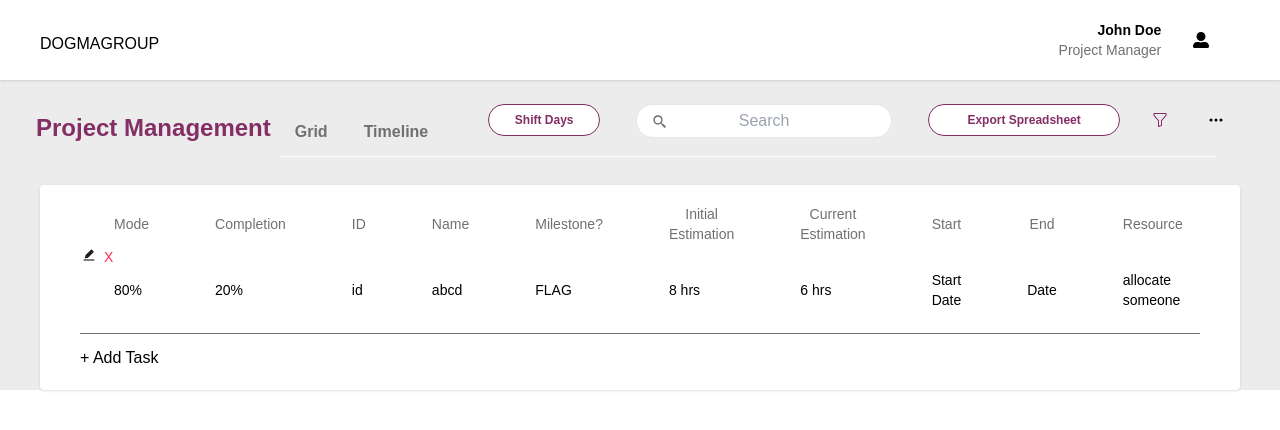
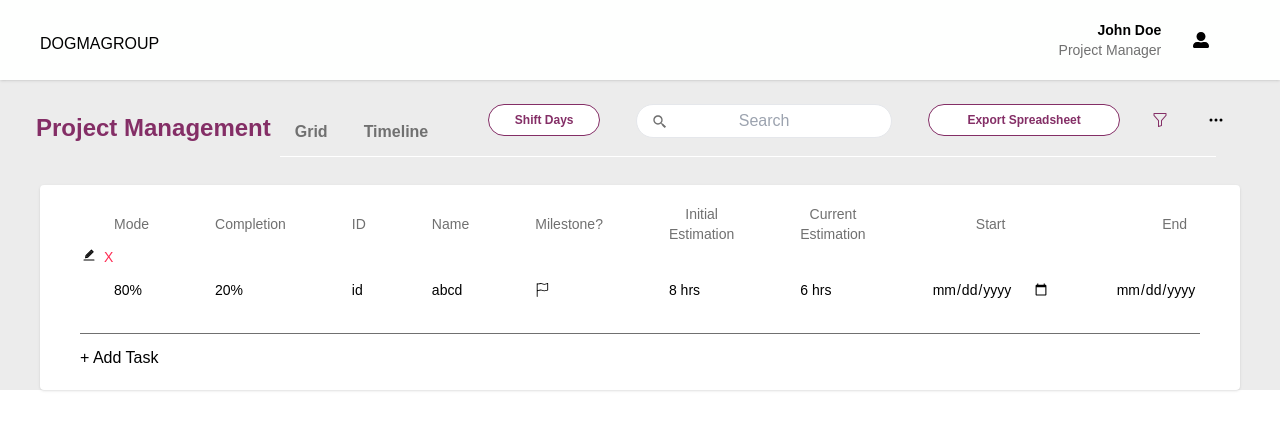
Before and after one commit to pushkar1995/pm-reactapp, a React (Create React App) app: page / in a window 1280 px wide. Shown: the top 430 px of the page. Built offline with nearby package versions, Linux system fonts and the light colour scheme.

Commit message:
CRUD With Basic datepicker layout and tooglemilestone code which does not works

```diff
--- /dev/null
+++ b/src/Components/Datepicker/Datepicker.tsx
@@ -0,0 +1,11 @@
+import React from 'react'
+
+const Datepicker = () => {
+  return (
+    <div className=''>
+        <div className=''></div>
+    </div>
+  )
+}
+
+export default Datepicker
--- a/src/Components/Grid/AddTaskForm.tsx
+++ b/src/Components/Grid/AddTaskForm.tsx
@@ -1,6 +1,5 @@
 import React, { useState, ChangeEvent, useRef, useEffect } from 'react'
 import { Task } from '../pmapp.types'
-
 interface AddTaskFormProps {
     onAddTaskClickBtnHandler: (data: Task) => void
     toClearAddFormHandler: () => void
@@ -11,11 +10,11 @@ const AddTForm = (props: AddTaskFormProps) => {
     const [ modeTitle, setModeTitle ] = useState('')
     const [ completion, setCompletion ] = useState('')
     const [ name, setName ] = useState('')
-    const [ milestone, setMilestone ] = useState('')
+    // const [ milestone, setMilestone ] = useState('')
     const [ initialEstimation, setInitialEstimation ] = useState('')
     const [ currentEstimation, setCurrentEstimation ] = useState('')
-    const [ startDate, setStartDate ] = useState('')
-    const [ endDate, setEndDate ] = useState('')
+    const [ startDate, setStartDate ] = useState(new Date())
+    const [ endDate, setEndDate ] = useState(new Date())
     const [ resource, setResource ] = useState('')
     const [ status, setStatus ] = useState('')
     const [ dep, setDep ] = useState('')
@@ -37,9 +36,9 @@ const AddTForm = (props: AddTaskFormProps) => {
         setName(e.target.value)
     }
 
-    const handleMilestoneChange = (e: ChangeEvent<HTMLInputElement>): void => {
-        setMilestone(e.target.value)
-    }
+    // const handleMilestoneChange = (e: ChangeEvent<HTMLInputElement>): void => {
+    //     setMilestone(e.target.value)
+    // }
 
 
     const handleInitialEstimation = (e: ChangeEvent<HTMLInputElement>): void => {
@@ -50,12 +49,12 @@ const AddTForm = (props: AddTaskFormProps) => {
         setCurrentEstimation(e.target.value)
     }
 
-    const handleStartDateChange = (e: ChangeEvent<HTMLInputElement>): void => {
-        setStartDate(e.target.value)
+    const handleStartDateChange = (e: ChangeEvent<Date>): void => {
+        // setStartDate(e.target.value)
     }
 
     const handleEndDateChange = (e: ChangeEvent<HTMLInputElement>): void => {
-        setEndDate(e.target.value)
+        // setEndDate(e.target.value)
     }
 
     const handleResourceChange = (e: ChangeEvent<HTMLInputElement>): void => {
@@ -98,7 +97,7 @@ const AddTForm = (props: AddTaskFormProps) => {
             completion: completion,
             id: new Date().getMilliseconds(),
             name: name,
-            milestone: milestone,
+            milestone: false,
             initialEstimation: initialEstimation,
             currentEstimation: currentEstimation,
             startDate: startDate,
@@ -145,14 +144,14 @@ const AddTForm = (props: AddTaskFormProps) => {
             value={name}
             onChange={handleNameChange}
           />
-          <input
+          {/* <input
             title='Milestone'
             type='text'
             placeholder='Milestone'
             className='h-15 w-14 mx-8 border'
             value={milestone}
             onChange={handleMilestoneChange}
-          />
+          /> */}
           <input
             title='Initial Estimation'
             type='text'
@@ -172,20 +171,19 @@ const AddTForm = (props: AddTaskFormProps) => {
           />
           <input
             title='StartDate'
-            type='text'
-            placeholder='Start'
-            className='h-15 w-15 mx-8 border'
-            value={startDate}
-            onChange={handleStartDateChange}
-            // ref={dateInputRef}
+            type='date'
+            // placeholder='Start'
+            // className='h-15 w-15 mx-8 border'
+            // value={startDate}
+            // onChange={handleStartDateChange}
           />
           <input
             title='EndDate'
-            type='text'
-            placeholder='End'
-            className='h-15 w-15 mx-8 border'
-            value={endDate}
-            onChange={handleEndDateChange}
+            type='date'
+            // placeholder='End'
+            // className='h-15 w-15 mx-8 border'
+            // value={endDate}
+            // onChange={handleEndDateChange}
           />
           <input
             title='Resource'
--- a/src/Components/Grid/EditTaskForm.tsx
+++ b/src/Components/Grid/EditTaskForm.tsx
@@ -47,11 +47,11 @@ const EditGridForm = (props: EditTaskFormProps) => {
     }
 
     const handleStartDateChange = (e: ChangeEvent<HTMLInputElement>): void => {
-        setUpdatedStartDate(e.target.value)
+        // setUpdatedStartDate(e.target.value)
     }
 
     const handleEndDateChange = (e: ChangeEvent<HTMLInputElement>): void => {
-        setUpdatedEndDate(e.target.value)
+        // setUpdatedEndDate(e.target.value)
     }
 
     const handleResourceChange = (e: ChangeEvent<HTMLInputElement>): void => {
@@ -141,11 +141,11 @@ const EditGridForm = (props: EditTaskFormProps) => {
             value={updatedName}
             onChange={handleNameChange}
           />
-          <input
+          {/* <input
             title='Milestone'
             className='h-15 w-14 mx-8 border'
             value={currentData.milestone}
-          />
+          /> */}
           <input
             title='Initial Estimation'
             // placeholder='Initial Estimation'
@@ -167,8 +167,8 @@ const EditGridForm = (props: EditTaskFormProps) => {
             type='text'
             placeholder='Start'
             className='h-15 w-15 mx-8 border'
-            value={updatedStartDate}
-            onChange={handleStartDateChange}
+            // value={updatedStartDate}
+            // onChange={handleStartDateChange}
             // ref={dateInputRef}
           />
           <input
@@ -176,7 +176,7 @@ const EditGridForm = (props: EditTaskFormProps) => {
             type='text'
             placeholder='End'
             className='h-15 w-15 mx-8 border'
-            value={updatedEndDate}
+            // value={updatedEndDate}
             onChange={handleEndDateChange}
           />
           <input
--- a/src/Components/Grid/GTable.tsx
+++ b/src/Components/Grid/GTable.tsx
@@ -12,15 +12,11 @@ interface GridTaskListProps {
 
 const GTable = (props: GridTaskListProps) => {
     const { taskArray,onDeleteClickHnd } = props
-
-    // useEffect (() => {
-    //     console.log(taskArray)
-    // },[taskArray])
     // console.log(taskArray)
     const columns: any = useMemo(() => COLUMNS, [])
     // const data = useMemo(() => MOCK_DATA, [])
-    const data = useMemo(() => taskArray, [])
-    console.log(data)
+    const data = useMemo(() => taskArray, [taskArray])
+    // console.log(data)
 
     const tableInstance = useTable({
         // columns: COLUMNS,
@@ -30,7 +26,6 @@ const GTable = (props: GridTaskListProps) => {
     },
     useSortBy
     )
-
     const { getTableProps, getTableBodyProps, headerGroups, rows, prepareRow } = tableInstance
 
   return (
--- a/src/Components/Grid/GridList.tsx
+++ b/src/Components/Grid/GridList.tsx
@@ -1,15 +1,18 @@
 import React from 'react'
 import { Task } from '../pmapp.types'
 import { AiTwotoneEdit } from "react-icons/ai"
+import { BsFlag } from "react-icons/bs"
 
 interface GridTaskListProps {
   taskArray: Task[],
   onDeleteClickHnd(id: Number): any,
   onEdit: (data: Task) => void
+  toogleMilestoneFlag: any
 }
 
 const GridList = (props: GridTaskListProps) => {
-  const { taskArray, onDeleteClickHnd, onEdit } = props
+  const { taskArray, onDeleteClickHnd, onEdit,toogleMilestoneFlag } = props
+
   return (
     // <div className=''>
       <table className="table-auto w-full rounded border-separate  pt-4">
@@ -62,13 +65,40 @@ const GridList = (props: GridTaskListProps) => {
                   <td className="px-8">{task.completion}</td>
                   <td className="px-8">id</td>
                   <td className="px-8">{task.name}</td>
-                  <td className="px-8">{task.milestone}</td>
+                  <td className="px-8">
+                    {/* {task.milestone} */}
+                    <BsFlag
+                      onChange={() => toogleMilestoneFlag(task.id)}
+                      // className={`${task.milestone ? 'fill-pinkyred' : ''}`}
+                    />
+                  </td>
                   <td className="px-8">{task.initialEstimation}</td>
                   <td className="px-8">{task.currentEstimation}</td>
-                  <td className="px-8">{task.startDate}</td>
-                  <td className="px-8">{task.endDate}</td>
+                  <td className="px-8">
+                    {/* {task.startDate} */}
+                    <input
+                        title='StartDate'
+                        type='date'
+                        // placeholder='Start'
+                        // className='h-15 w-15 mx-8 border'
+                        // value={startDate}
+                        // onChange={handleStartDateChange}
+                    />
+                  </td>
+                  <td className="px-8">
+                    {/* {task.endDate} */}
+                    <input
+                        title='StartDate'
+                        type='date'
+                        // placeholder='Start'
+                        // className='h-15 w-15 mx-8 border'
+                        // value={startDate}
+                        // onChange={handleStartDateChange}
+                    />
+                  </td>
                   <td className="px-8">{task.resource}</td>
-                  <td className="px-8">{task.status}</td>                    <td className="px-8">{task.dep}</td>
+                  <td className="px-8">{task.status}</td>
+                  <td className="px-8">{task.dep}</td>
                   <td className="px-8">{task.priority}</td>
                   <td className="px-8">{task.actual}</td>
                   <td className="px-8">{task.description}</td>
--- a/src/Components/pmapp.types.ts
+++ b/src/Components/pmapp.types.ts
@@ -3,11 +3,11 @@ export interface Task {
    completion: string;
    id: Number;
    name: string;
-   milestone: string;
+   milestone: boolean;
    initialEstimation: string;
    currentEstimation: string;
-   startDate: string;
-   endDate: string;
+   startDate: Date;
+   endDate: Date;
    resource: string;
    status: string;
    dep: string;
@@ -24,11 +24,11 @@ export const dummyTaskList: Task[] = [
       completion: '20%',
       id: new Date().getMilliseconds(),
       name: 'abcd',
-      milestone: 'FLAG',
+      milestone: false,
       initialEstimation: '8 hrs',
       currentEstimation: '6 hrs',
-      startDate: 'Start Date',
-      endDate: 'Date',
+      startDate: new Date(),
+      endDate: new Date(),
       resource: 'allocate someone',
       status: 'In Progess',
       dep: '34',
--- a/src/Pages/Grid.tsx
+++ b/src/Pages/Grid.tsx
@@ -1,6 +1,4 @@
 import React, { FC, useState, useEffect } from 'react'
-import LoadingMsg from '../Components/CustomMessage/LoadingMessage'
-import ErrorMsg from '../Components/CustomMessage/ErrorMessage'
 import useGridTableData from '../hooks/useGridTableData'
 import GridList from '../Components/Grid/GridList'
 import GTable from '../Components/Grid/GTable'
@@ -38,12 +36,14 @@ const Grid = () => {
     setEditTask(data)
   }
 
+  //Update the Edited Task
   const updateTask = (data:Task) => {
     setTaskList(taskList.map(task => ({
       ...task,
       mode: task.id === data.id ? data.mode: task.mode,
       name: task.id === data.id ? data.name: task.name,
       currentEstimation: task.id === data.id ? data.currentEstimation: task.currentEstimation,
+      // startDate: task.id === data.id ? data.startDate: task.startDate,
       endDate: task.id === data.id ? data.endDate: task.endDate,
       resource: task.id === data.id ? data.resource: task.resource,
       status: task.id === data.id ? data.status: task.status,
@@ -52,6 +52,14 @@ const Grid = () => {
       actual: task.id === data.id ? data.actual: task.actual,
       invMilestone: task.id === data.id ? data.invMilestone: task.invMilestone,
       label: task.id === data.id ? data.label: task.label,
+    })))
+  }
+
+  // Milestone Flag Color Toggle
+  const toogleMilestone = (id: Number) => {
+    setTaskList(taskList.map(task => ({
+      ...task,
+      milestone: task.id === id ? !task.milestone : task.milestone
     })))
   }
 
@@ -65,6 +73,7 @@ const Grid = () => {
         taskArray={taskList}
         onDeleteClickHnd={deleteTask}
         onEdit = {editTaskData}
+        toogleMilestoneFlag={toogleMilestone}
       />
       {showForm === PageEnum.addFormInTable && (
           <AddTaskForm
```
